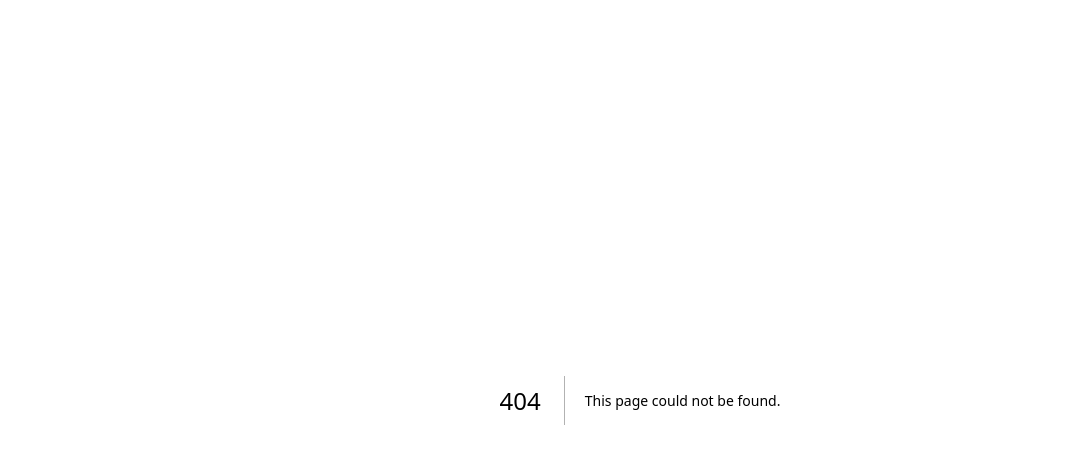
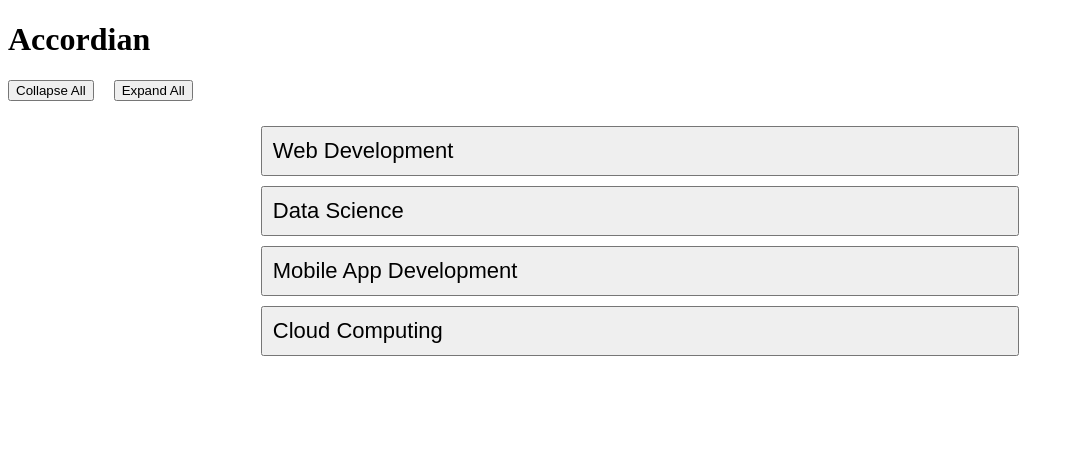
Before and after one commit to info-vivekranjan/react-problems-1, a Next.js app: page /accordian in a window 1280 px wide. Before the commit this address had no page. Shown: the top 464 px of the page, without its empty margins (0-1074 px from the left). Built offline with nearby package versions, Linux system fonts and the light colour scheme.

Commit message:
Accordian with multi expand and collapse

```diff
--- /dev/null
+++ b/src/app/accordian/AccordianChild.tsx
@@ -0,0 +1,26 @@
+"use child";
+
+import { AccordianDataType } from "./accordianType";
+
+export default function AccordianChild({
+  item,
+  isPreview,
+}: {
+  item: AccordianDataType;
+  isPreview: boolean;
+}) {
+  return (
+    <>
+      {isPreview && (
+        <div style={{ paddingLeft: "20px", paddingRight: "20px" }}>
+          <p>{item.description}</p>
+          <ul>
+            {item.categories.map((categoryItem, index) => {
+              return <li key={index}>{categoryItem}</li>;
+            })}
+          </ul>
+        </div>
+      )}
+    </>
+  );
+}
--- /dev/null
+++ b/src/app/accordian/accordianType.ts
@@ -0,0 +1,6 @@
+export interface AccordianDataType {
+  id: number;
+  title: string;
+  categories: string[];
+  description: string;
+}
--- /dev/null
+++ b/src/app/accordian/page.tsx
@@ -0,0 +1,62 @@
+"use client";
+
+import { accordionData } from "@/constants/accordianData";
+import { useState } from "react";
+import AccordianChild from "./AccordianChild";
+
+export default function Accordian() {
+  const [accordianState, setAccordianState] = useState<number[]>([]);
+
+  const handleAccordianState = (id: number) => {
+    setAccordianState((prev) => {
+      if (prev.includes(id)) {
+        return prev.filter((item) => item !== id);
+      } else {
+        return [...prev, id];
+      }
+    });
+  };
+
+  const collapseAll = () => {
+    setAccordianState([]);
+  };
+
+  const expandAll = () => {
+    const getAllIds = accordionData?.map((item) => item.id);
+    setAccordianState(getAllIds);
+  };
+
+  return (
+    <>
+      <h1>Accordian</h1>
+      <div style={{ display: "flex", gap: "20px", marginBottom: "25px" }}>
+        <button onClick={collapseAll}>Collapse All</button>
+        <button onClick={expandAll}>Expand All</button>
+      </div>
+
+      {accordionData.map((item) => {
+        return (
+          <section key={item.id} style={{ width: "60%", margin: "auto" }}>
+            <button
+              onClick={() => handleAccordianState(item.id)}
+              style={{
+                width: "100%",
+                textAlign: "left",
+                fontSize: "22px",
+                padding: "10px",
+                marginBottom: "10px",
+                cursor: "pointer",
+              }}
+            >
+              {item.title}
+            </button>
+            <AccordianChild
+              item={item}
+              isPreview={accordianState.includes(item.id)}
+            />
+          </section>
+        );
+      })}
+    </>
+  );
+}
--- /dev/null
+++ b/src/constants/accordianData.ts
@@ -0,0 +1,30 @@
+export const accordionData = [
+  {
+    id: 1,
+    title: "Web Development",
+    categories: ["Frontend", "Backend", "Full Stack"],
+    description:
+      "Web development encompasses all aspects of building websites and web applications. It includes frontend design, backend logic, database management, and server configuration.",
+  },
+  {
+    id: 2,
+    title: "Data Science",
+    categories: ["Machine Learning", "Statistics", "Big Data", "AI"],
+    description:
+      "Data science combines statistics, mathematics, programming, and domain expertise to extract meaningful insights from structured and unstructured data.",
+  },
+  {
+    id: 3,
+    title: "Mobile App Development",
+    categories: ["iOS", "Android", "Cross-Platform", "React Native"],
+    description:
+      "Mobile app development focuses on creating software applications that run on mobile devices. It requires specialized SDKs and design principles for smaller screens.",
+  },
+  {
+    id: 4,
+    title: "Cloud Computing",
+    categories: ["AWS", "Azure", "GCP", "DevOps"],
+    description:
+      "Cloud computing delivers computing services over the internet, including servers, storage, databases, networking, and software. It offers scalable and flexible resources.",
+  },
+];
```
